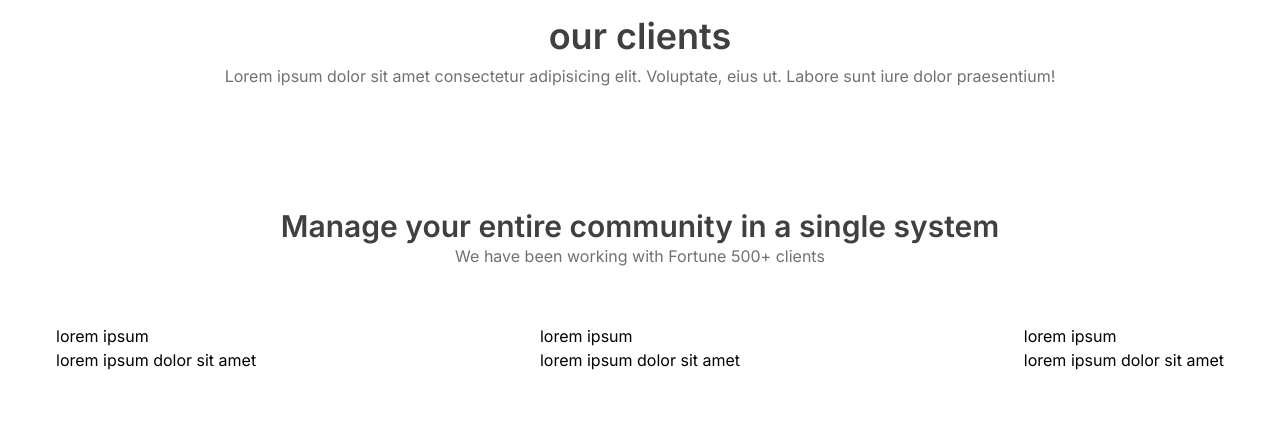
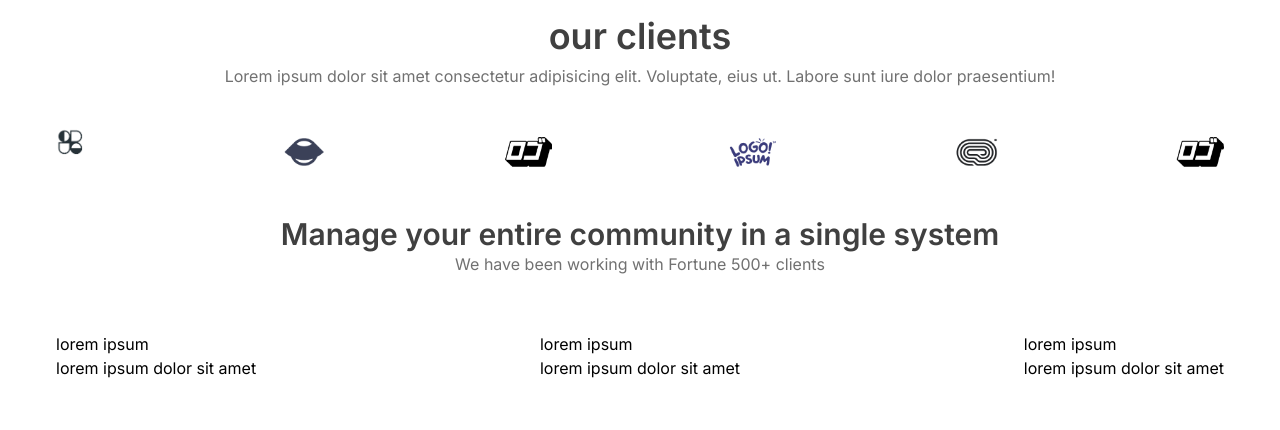
Before and after one commit to zablon-oigo/agency, a React (Vite) app: page / in a window 1280 px wide. Shown: the part 880-1310 px from the top of the page. Built offline with nearby package versions, Linux system fonts and the light colour scheme.

Commit message:
aligning services icon on same line

```diff
--- a/src/components/Services.jsx
+++ b/src/components/Services.jsx
@@ -1,5 +1,11 @@
 import React from 'react'
 import Card from '../assets/Layout/Card'
+import img1 from '../assets/image/services/img1.png'
+import img2 from '../assets/image/services/img2.png'
+import img3 from '../assets/image/services/img3.png'
+import img4 from '../assets/image/services/img4.png'
+import img5 from '../assets/image/services/img5.png'
+import img6 from '../assets/image/services/img6.png'
 function Services() {
   return (
     <div className='md:px-14 px-4 py-16 max-w-screen-2xl min-h-[480px] mx-auto'>
@@ -11,12 +17,14 @@ function Services() {
                Lorem ipsum dolor sit amet consectetur adipisicing elit. Voluptate, eius ut. Labore sunt iure dolor praesentium!
             </p>
         </div>
-        <div className="my-20">
-          <div className="flex justify-center items-center">
-            <img src="" alt="" className="" />
-            <img src="" alt="" className="" />
-            <img src="" alt="" className="" />
-
+        <div className="my-10">
+          <div className="flex justify-between items-center">
+            <img src={img1} alt="" className="w-12 h-12" />
+            <img src={img2} alt="" className="w-12 h-12" />
+            <img src={img3} alt="" className="w-12 h-12" />
+            <img src={img4} alt="" className="w-12 h-12" />
+            <img src={img5} alt="" className="w-12 h-12" />
+            <img src={img6} alt="" className="w-12 h-12" />
           </div>
           <div className="my-10 text-center">
             <h2 className="first-letter:uppercase font-semibold text-3xl text-neutralDGray">
```
